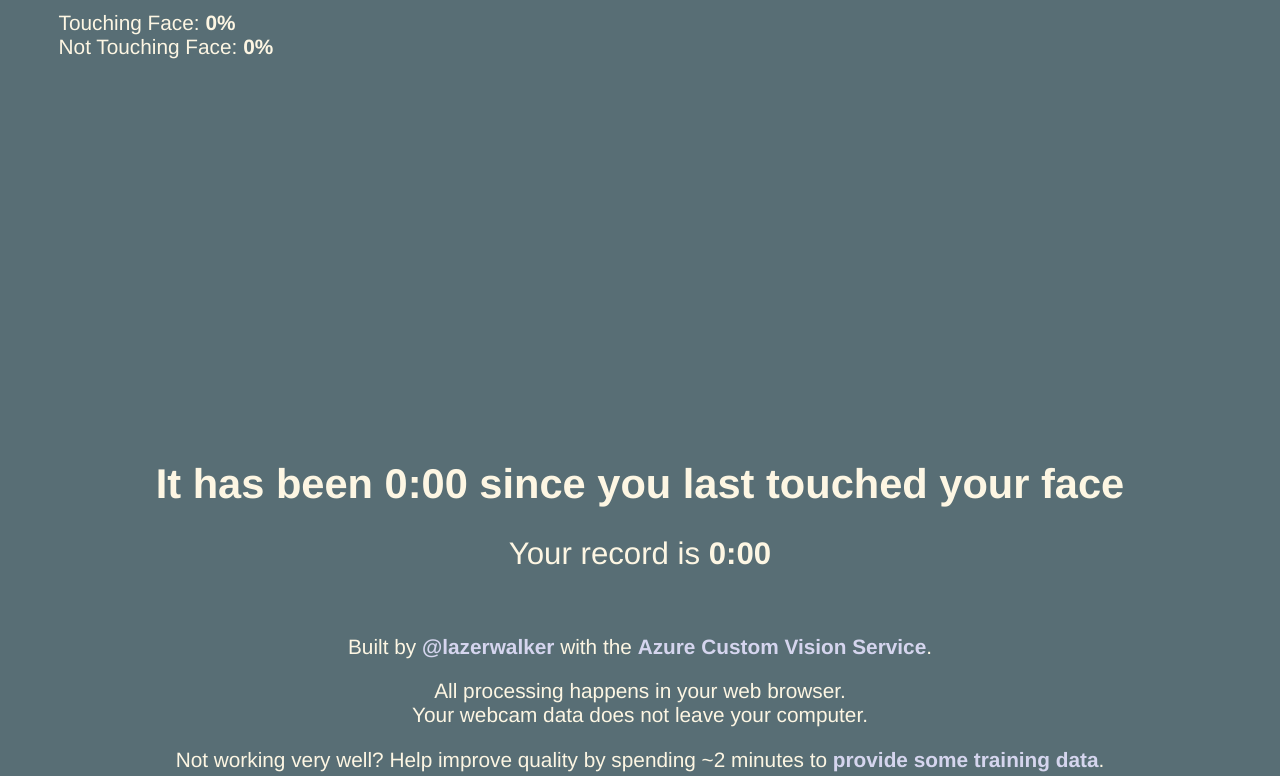
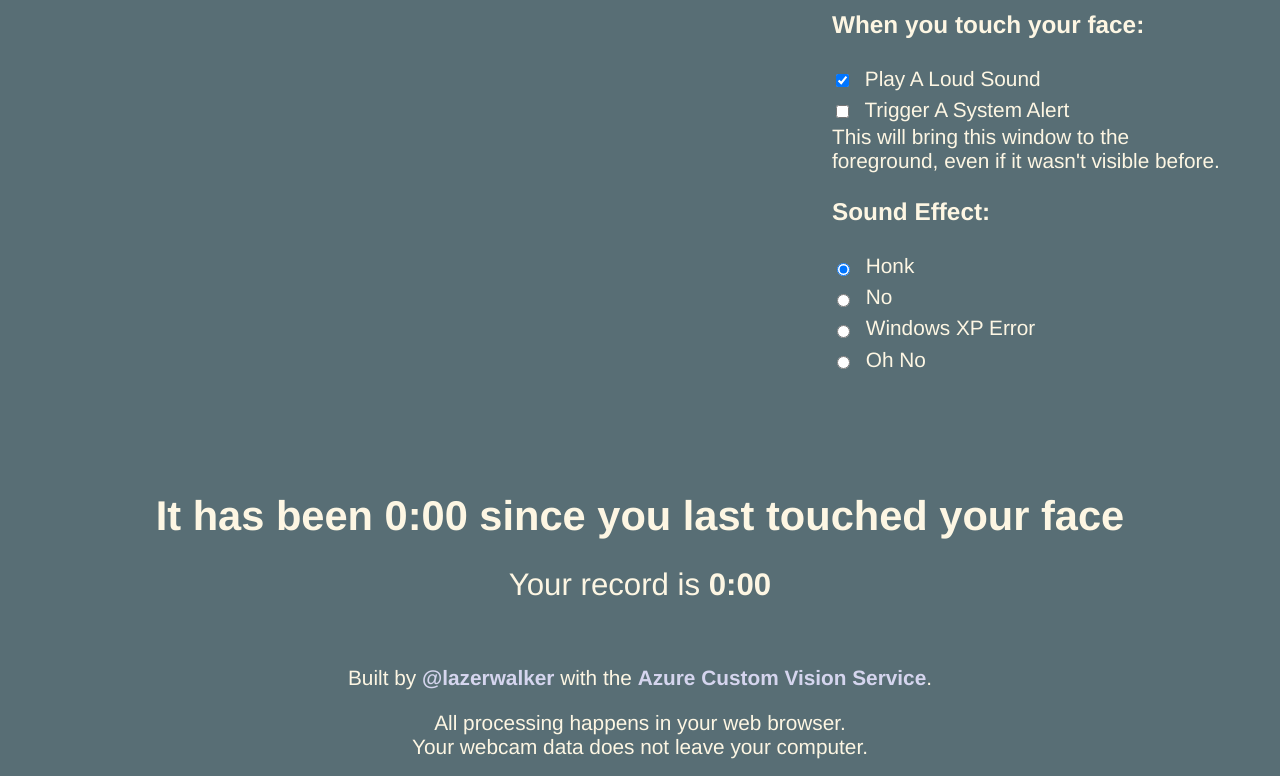
Before and after one commit to lazerwalker/dont-touch-your-face, a website built with Parcel: page index.html in a window 1280 px wide. Shown: the part 305-1081 px from the top of the page. Built offline with nearby package versions, Linux system fonts and the light colour scheme.

Commit message:
Add options

```diff
--- a/index.html
+++ b/index.html
@@ -53,18 +53,30 @@
         width: 640px;
       }
 
+      #options {
+        margin-bottom: 40px;
+      }
+
+      #options strong {
+        margin-bottom: 0.8em;
+      }
+
       #debug-panel {
         position: absolute;
-        left: 4%;
+        left: 30%;
         top: 200px;
         text-align: left;
+
+        display: none;
       }
 
-      #debug-panel h2 {
+      #debug-panel h2,
+      #options h2 {
         text-align: center;
       }
 
-      #debug-panel span {
+      #debug-panel span,
+      #options span {
         font-weight: bold;
       }
 
@@ -83,6 +95,45 @@
 
         max-width: 1800px;
       }
+
+      input {
+        margin-right: 10px;
+        vertical-align: middle;
+      }
+
+      input,
+      label {
+        line-height: 1.5em;
+      }
+
+      @media only screen and (min-width: 1800px) {
+        #options {
+          position: absolute;
+          right: 10%;
+          top: 220px;
+          width: 400px;
+          text-align: left;
+        }
+      }
+
+      @media only screen and (min-width: 1200px) and (max-width: 1800px) {
+        video {
+          float: left;
+          margin-left: 40px;
+          margin-bottom: 40px;
+        }
+        #options {
+          position: absolute;
+          top: 200px;
+          right: 40px;
+          width: 400px;
+          text-align: left;
+        }
+
+        h1 {
+          clear: both;
+        }
+      }
     </style>
   </head>
   <body>
@@ -97,7 +148,9 @@
     <div id="instructions">
       <p>
         Touching your face makes it more likely you'll contract COVID-19! <br />
-        Break the habit by letting us honk at you when you touch your face.
+        Break the habit by letting us honk at you when you touch your face.<br />
+        You can run this in the background, but it needs to be in its own window
+        rather than a tab.
       </p>
 
       <p id="safari-warning" hidden="true">
@@ -110,6 +163,7 @@
       <button id="start">Start</button>
     </div>
     <video id="webcam"></video>
+
     <h1>
       It has been <span id="time">0:00</span> since you last touched your face
     </h1>
@@ -117,6 +171,69 @@
       <span class="celebration">🎉</span>
       Your record is <span id="high-score-time">0:00</span>
       <span class="celebration">🎉</span>
+    </div>
+
+    <div id="options">
+      <h2>Options</h2>
+      <div>
+        <h3>When you touch your face:</h3>
+
+        <div>
+          <input type="checkbox" id="play-sound" checked />
+          <label for="play-sound">Play A Loud Sound</label> <br />
+
+          <input type="checkbox" id="show-alert" />
+          <label for="show-alert">Trigger A System Alert</label><br />This will
+          bring this window to the foreground, even if it wasn't visible before.
+        </div>
+
+        <h3>Sound Effect:</h3>
+
+        <div>
+          <input
+            type="radio"
+            class="sfx"
+            id="honk"
+            name="sfx"
+            value="audio/honk.mp3"
+            checked
+          />
+          <label for="honk">Honk</label>
+        </div>
+
+        <div>
+          <input
+            type="radio"
+            class="sfx"
+            id="no"
+            name="sfx"
+            value="audio/no.mp3"
+          />
+          <label for="no">No</label>
+        </div>
+
+        <div>
+          <input
+            type="radio"
+            class="sfx"
+            id="error"
+            name="sfx"
+            value="audio/error.mp3"
+          />
+          <label for="error">Windows XP Error</label>
+        </div>
+
+        <div>
+          <input
+            type="radio"
+            class="sfx"
+            id="ohno"
+            name="sfx"
+            value="audio/ohno.mp3"
+          />
+          <label for="ohno">Oh No</label>
+        </div>
+      </div>
     </div>
 
     <div>
--- a/src/index.ts
+++ b/src/index.ts
@@ -1,4 +1,6 @@
 import { detect } from "./touchingDetector";
+
+let currentAudio: string = "audio/honk.mp3";
 
 function startVideoStream() {
   if (!navigator.mediaDevices.getUserMedia) return;
@@ -22,6 +24,11 @@ function startVideoStream() {
     });
 }
 
+function playAudio() {
+  const audio = new Audio(currentAudio);
+  audio.play();
+}
+
 let testingTimeout: number;
 let timerTimeout: number;
 let dateOfLastTouch = new Date();
@@ -29,7 +36,6 @@ let dateOfLastTouch = new Date();
 let highScoreInSeconds: number = 0;
 
 // TODO: I think there should be a toggle for showing system alerts?
-let showAlerts = false;
 let alertIsVisible = false;
 
 function startTesting(video: HTMLVideoElement, interval: number = 100) {
@@ -45,14 +51,18 @@ function startTesting(video: HTMLVideoElement, interval: number = 100) {
     const now = new Date();
 
     if (isTouching) {
-      const audio = new Audio("audio/honk.mp3");
-      audio.play();
+      if ((document.getElementById("play-sound") as HTMLInputElement).checked) {
+        playAudio();
+      }
       document.body.classList.add("touching");
       title.innerText = "⚠️ YOU ARE TOUCHING YOUR FACE ⚠️";
       dateOfLastTouch = now;
 
       // alert() calls are "blocking" within the current thread
       // This is a very sloppy semaphore lock to try to stop us from piling up alerts.
+      const showAlerts = (document.getElementById(
+        "show-alert"
+      ) as HTMLInputElement).checked;
       if (showAlerts && !alertIsVisible) {
         alertIsVisible = true;
         alert("You touched your face!");
@@ -127,4 +137,13 @@ document.addEventListener("DOMContentLoaded", () => {
       safari.hidden = true;
     });
   }
+
+  document.querySelectorAll("input.sfx").forEach(el => {
+    el.addEventListener("change", e => {
+      const value = (e.target as HTMLInputElement).value;
+      console.log("Setting value", value);
+      currentAudio = value;
+      playAudio();
+    });
+  });
 });
```
Also changed, not shown: 3 other files.
